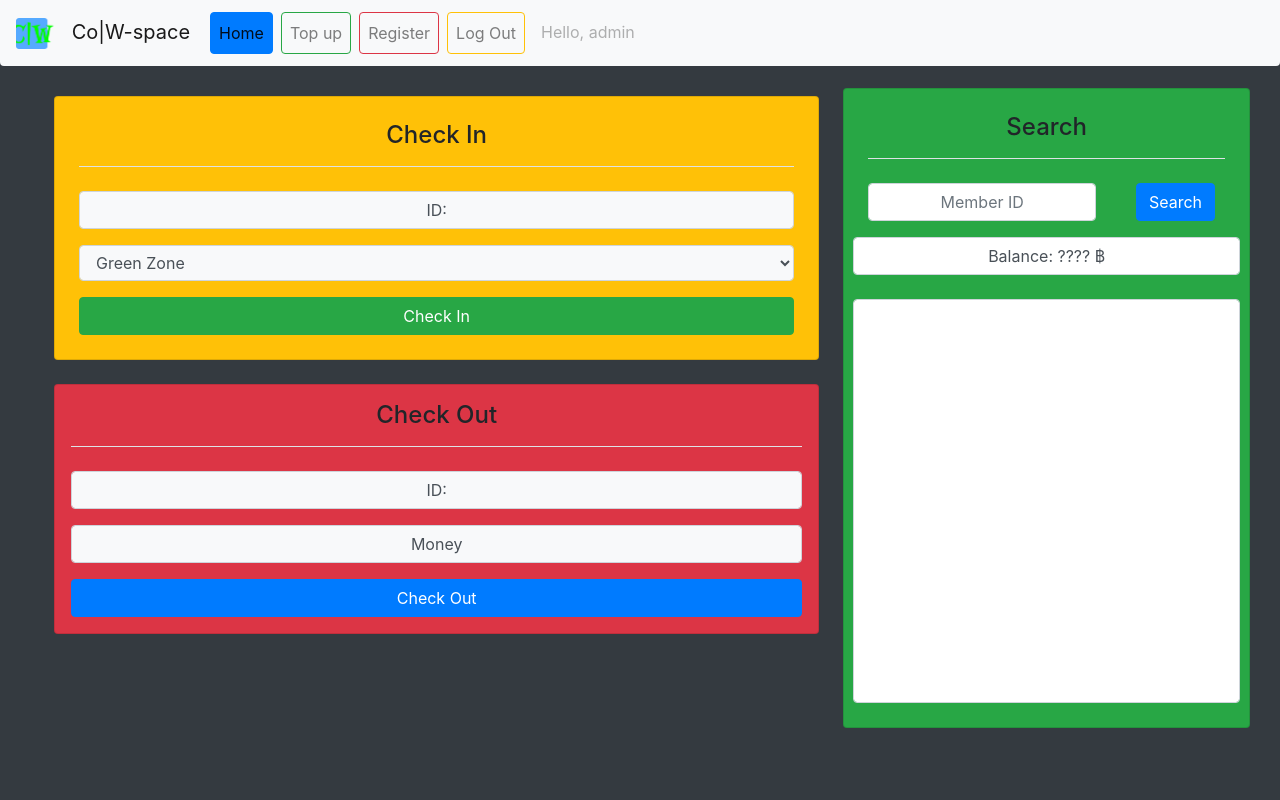
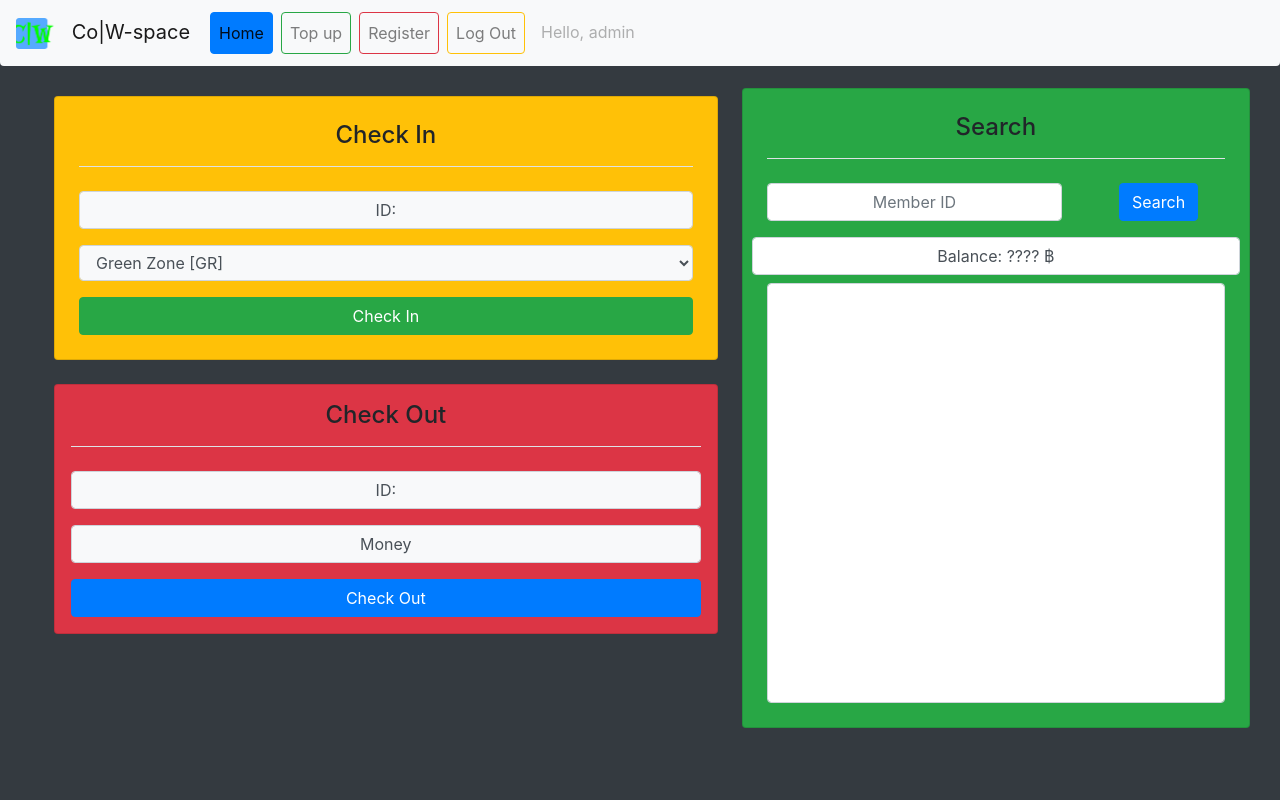
Before and after one commit to stupidwolfy/co-working, a Django app: page / in a window 1280 px wide. Run offline with Django 3.2, Linux system fonts and the light colour scheme; a user stored in the database is signed in; lists and menus that the app fills with data are empty; some libraries are stand-ins or nearby versions.

Commit message:
optimize template

```diff
--- a/my_site/cow_space/templates/cow_space/index.html
+++ b/my_site/cow_space/templates/cow_space/index.html
@@ -1,7 +1,7 @@
 {% extends 'base2.html' %}
 {% block content %}
         {% if perms.cow_space.add_seatbooking %}
-            <div class="col-lg-8 col-md-6 col-sm-12 col-12 col-xs-12 text-center p-4">
+            <div class="col-lg-7 col-md-6 col-sm-12 col-12 col-xs-12 text-center p-4">
                 <form class="col card bg-warning p-4" action="{% url 'check_in' %}" method="POST">
                 {% csrf_token %}
                 <h4>Check In</h4>
@@ -12,7 +12,7 @@
                     </div>
                     <select class="col mt-3 form-control bg-light" name="zone_type" id="zone_type"> Zone
                     {% for z, zone in zone_type %}
-                    <option value="{{z}}" >{{zone}}</option>
+                    <option value="{{z}}" >{{zone}} [{{z}}]</option>
                     {% endfor %}
                     </select>
                     <input type="hidden" name="member_id" value="{% if member_id %}{{member_id}}{% endif %}">
--- a/my_site/cow_space/views.py
+++ b/my_site/cow_space/views.py
@@ -30,6 +30,10 @@ def search_tab(request):
             context['seat_log'] = seat_log
         except Member.DoesNotExist:
             context['error'] = 'Member not found!!'
+            context['member_id'] = ''
+        except ValueError:
+            context['error'] = 'Wrong Member ID!!'
+            context['member_id'] = ""
 
     zone_type = Zone.zone_type
     context['zone_type'] = zone_type
@@ -117,6 +121,7 @@ def check_out(request):
 
 @login_required
 @permission_required('cow_space.change_member')
+@permission_required('cow_space.add_topuplog')
 def topup(request):
     context = {}
     add_mon = None
@@ -141,6 +146,8 @@ def topup(request):
             context['error'] = 'Member not found!!'
             context['member_id'] = None
             return render(request, template_name='cow_space/topup.html', context=context)
+        except Member.ValueError:
+            context['error'] = 'Wrong Member ID!!'
 
         if add_mon:
             context['success'] = ""
@@ -213,6 +220,7 @@ def register(request):
                     check_mem.pk) + ")"
                 context['fname'] = fname
                 context['lname'] = lname
+                context['member_id'] = check_mem.pk
 
             except Member.DoesNotExist:
                 member = Member.objects.create(
--- a/my_site/static/css/style.css
+++ b/my_site/static/css/style.css
@@ -8,3 +8,17 @@
     right: 2%;
     z-index: 2000;
 }
+
+thead {
+    background: white;
+    position: sticky;
+    top: -5%;
+}
+
+* {
+    scrollbar-width: none;
+}
+
+::-webkit-scrollbar {
+    display: none;
+}
--- a/my_site/templates/base.html
+++ b/my_site/templates/base.html
@@ -1,11 +1,14 @@
-<!DOCTYPE html> {% load static %} {% load tz %} {% timezone "Asia/Bangkok" %}
+
+{% load static %}
+{% load tz %}
+{% timezone "Asia/Bangkok" %}
+<!DOCTYPE html>
 <html lang="en">
-
 <head>
     <meta charset="UTF-8">
     <meta name="viewport" content="width=device-width, initial-scale=1.0">
     <link rel="stylesheet" type="text/css" href="{% static 'css/bootstrap.min.css' %}">
-    <link rel="stylesheet" href="{% static 'css/style.css' %}">
+    <link rel="stylesheet" type="text/css" href="{% static 'css/style.css' %}">
     <link rel="shortcut icon" href="{% static 'favicon.ico' %}" type="image/x-icon">
     <title>Co-Working Space</title>
 </head>
@@ -26,12 +29,12 @@
         {% endif %} {% if success %}
         <div class="toast bg-light w-25 text-center" data-delay="2000">
             <div class="toast-header bg-success text-white">
-                <strong class="mr-auto ">Success</strong>
+                <h5><strong class="mr-auto ">Success</strong></h5>
                 <button type="button" class="ml-2 mb-1 close" data-dismiss="toast" aria-label="Close">
                 </button>
             </div>
             <div class="toast-body">
-                {{success}}
+                <h6>{{success}}</h6>
             </div>
         </div>
         {% endif %}
@@ -49,7 +52,7 @@
                         {% url 'index' as target_url %}
                         <a class="nav-link  btn btn-outline-primary {% if request.path == target_url %}active{% endif %}" href="{% url 'index' %}{% if member_id %}?member_id={{member_id}}{% endif %}">Home</a>
                     </li>
-                    {% endif %} {% if perms.cow_space.change_member %}
+                    {% endif %} {% if perms.cow_space.add_topuplog %}
                     <li class="nav-item p-1">
                         {% url 'topup' as target_url %}
                         <a class="nav-link btn btn-outline-success {% if request.path == target_url %}active{% endif %}" href="{% url 'topup' %}{% if member_id %}?member_id={{member_id}}{% endif %}">Top up</a>
--- a/my_site/templates/base2.html
+++ b/my_site/templates/base2.html
@@ -1,14 +1,13 @@
-{% extends 'base.html' %}
-{% block sidebar %}
-<div class="col-lg-4 col-md-6 col-sm-12 col-12 col-xs-12 card text-center p-4 bg-success sbar my-3"><h4>Search</h4>
+{% extends 'base.html' %} {% block sidebar %}
+<div class="col-lg col-md col-sm-12 col-12 col-xs-12 card text-center p-4 bg-success sbar my-3">
+    <h4>Search</h4>
     <div class="border-top my-2"></div>
     <form class="row mt-3" action="{% if redirect_to %} {% url redirect_to %}
                                    {% else %}{{request.path}}
                                    {% endif %}
                                   " method="GET">
         <div class="col-lg-8 col-md-8 col-sm-12 col-xs-12">
-            <input class="form-control text-center" type="text" pattern="\d*" name="member_id" id="member_id" placeholder="Member ID"
-                value="{% if member_id %}{{member_id}}{% endif %}"  required>
+            <input class="form-control text-center" type="text" pattern="\d*" name="member_id" id="member_id" placeholder="Member ID" value="{% if member_id %}{{member_id}}{% endif %}" required>
         </div>
         <div class="col-lg-4 col-md-4 col-sm-12 col-xs-12">
             <input class="btn btn-primary" type="submit" value="Search">
@@ -21,29 +20,49 @@
             {% endif %}฿
         </label>
     </div>
-    <div class="row flex-fill">
-        <select  multiple class="col form-control mt-3 overflow-auto">
-            {% if tup_log %}
-                {% for log in tup_log %}
-                    <option>{{log.topup_date|date:'d/M/Y [H:i]'}} | {{log.amount}} ฿ | {{log.topup_by}}</option>
-                {% endfor %}
-            {% elif seat_log %}
-                {% for log in seat_log %}
-                    <option>
-                        {{log.create_date|date:'d/M/Y'}}
-                        |{% if log.total_price %}{{log.total_price}}
-                        {% else %} 0
-                        {% endif %}  ฿
-                        | In:{{log.time_in|time}}
-                        | Out:{% if log.time_out %}{{log.time_out|time}}
-                        {% else %} ???
-                        {% endif %}
-                        | {{log.zone.title}}
-                    </option>
-                {% endfor %}
-            {% else %}----log----
-            {% endif %}
-            </select >
+    <div class="col table-responsive form-control">
+        <table class="table table-hover table-light ">
+            <thead>
+                {% if seat_log %}
+                    <tr>
+                        <th scope="col">Create Date</th>
+                        <th scope="col">Total</th>
+                        <th scope="col">Check In</th>
+                        <th scope="col">Check Out</th>
+                        <th scope="col">Zone</th>
+                    </tr>
+                {% elif tup_log %}
+                    <tr>
+                        <th scope="col">Topup Date [Time]</th>
+                        <th scope="col">Amount</th>
+                        <th scope="col">Topup by</th>
+                    </tr>
+                {% endif %}
+            </thead>
+            <tbody>
+                {% if seat_log %}
+                    {% for log in seat_log %}
+                        <tr>
+                            <th scope="row">{{log.create_date|date:'d/M/Y'}}</th>
+                            <td>{% if log.total_price %}{{log.total_price}} {% else %} 0 {% endif %} ฿
+                            </td>
+                            <td>{{log.time_in|time}}</td>
+                            <td>{% if log.time_out %}{{log.time_out|time}} {% else %} ??? {% endif %}
+                            </td>
+                            <td>{{log.zone.title}}</td>
+                        </tr>
+                    {% endfor %}
+                {% elif tup_log %}
+                    {% for log in tup_log %}
+                        <tr>
+                            <th scope="row">{{log.topup_date|date:'d/M/Y [H:i]'}}</th>
+                            <td>{{log.amount}}฿</td>
+                            <td>{{log.topup_by}}</td>
+                        </tr>
+                    {% endfor %}
+                {% endif %}
+            </tbody>
+        </table>
     </div>
 </div>
 {% endblock sidebar %}
```
